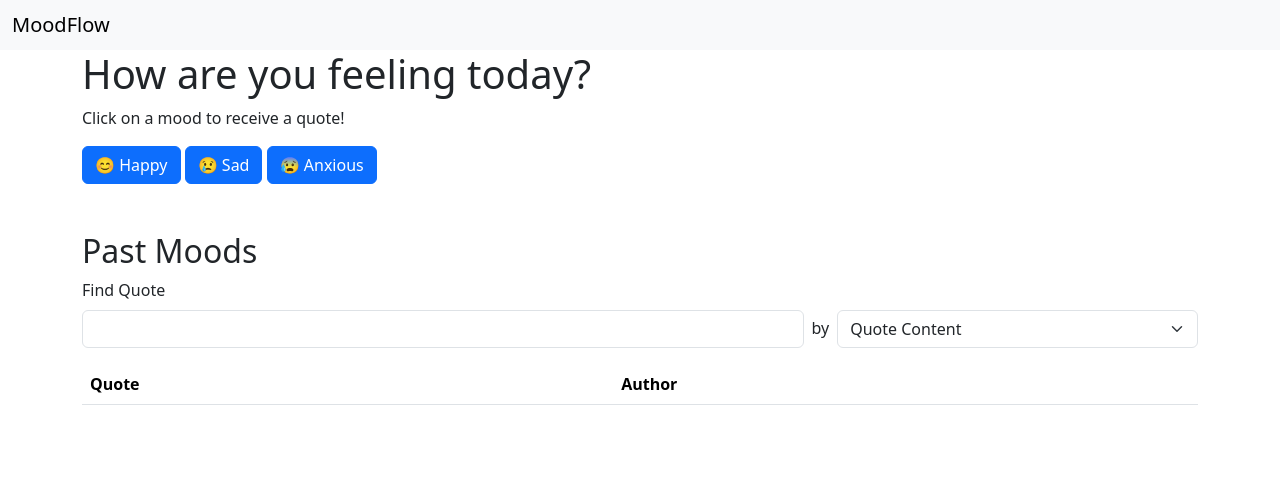
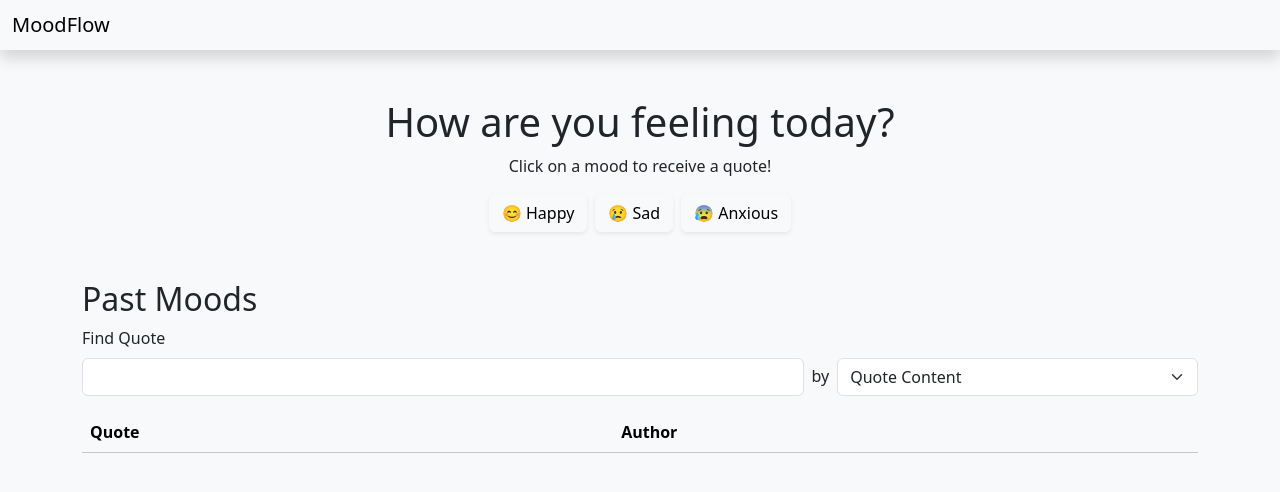
Before and after one commit to MarcalCodes/MoodFlow, a plain HTML site: page frontend/index.html in a window 1280 px wide. Drawn offline with nearby package versions, Linux system fonts and the light colour scheme.

Commit message:
adjust button, change UI, fixed BE uplifting quotes (#8)

```diff
--- a/backend/data/data.json
+++ b/backend/data/data.json
@@ -539,5 +539,4 @@
           "h": "<blockquote>&ldquo;Every day may not be good, but there is something good in every day.&rdquo; &mdash; <footer>Alice Morse Earle</footer></blockquote>"
         }
       ]
-
 }
--- a/frontend/index.html
+++ b/frontend/index.html
@@ -8,22 +8,25 @@
           integrity="sha384-QWTKZyjpPEjISv5WaRU9OFeRpok6YctnYmDr5pNlyT2bRjXh0JMhjY6hW+ALEwIH" crossorigin="anonymous">
     <link rel="stylesheet" href="assets/styles.css">
 </head>
-<body>
-<nav class="navbar bg-body-tertiary">
+<body class="bg-light">
+<nav class="navbar bg-body-tertiary shadow mb-5">
     <div class="container-fluid">
         <span class="navbar-brand mb-0 h1">MoodFlow</span>
     </div>
 </nav>
 <div class="container">
-    <h1>How are you feeling today?</h1>
+    <h1 class="text-center">How are you feeling today?</h1>
 
     <!-- Mood Selection -->
-    <div id="mood-selector">
-        <p>Click on a mood to receive a quote!</p>
-        <button class="btn btn-primary" onclick="showRandomQuote('happy')">😊 Happy</button>
-        <button class="btn btn-primary" onclick="showRandomQuote('uplifting')">😢 Sad</button>
-        <button class="btn btn-primary" onclick="showRandomQuote('anxiety')">😰 Anxious</button>
+    <div class="d-flex flex-column align-items-center" id="mood-selector">
+        <p class="mb-3">Click on a mood to receive a quote!</p>
+        <div class="d-grid gap-2 d-md-flex justify-content-center">
+            <button class="btn btn-light shadow-sm" onclick="showRandomQuote('happy')">😊 Happy</button>
+            <button class="btn btn-light shadow-sm" onclick="showRandomQuote('uplifting')">😢 Sad</button>
+            <button class="btn btn-light shadow-sm" onclick="showRandomQuote('anxiety')">😰 Anxious</button>
+        </div>
     </div>
+
     <br/>
 
     <!-- Display Motivational Quote -->
@@ -45,7 +48,7 @@
             </select>
         </div>
     </div>
-    <table class="table">
+    <table class="table table-light table-striped table-hover">
         <thead>
         <tr>
             <th scope="col">Quote</th>
```
